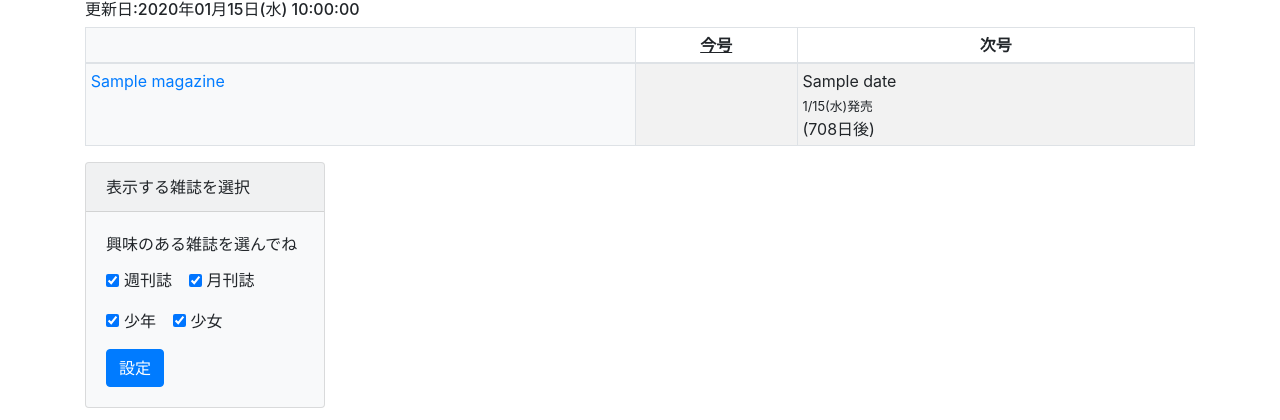
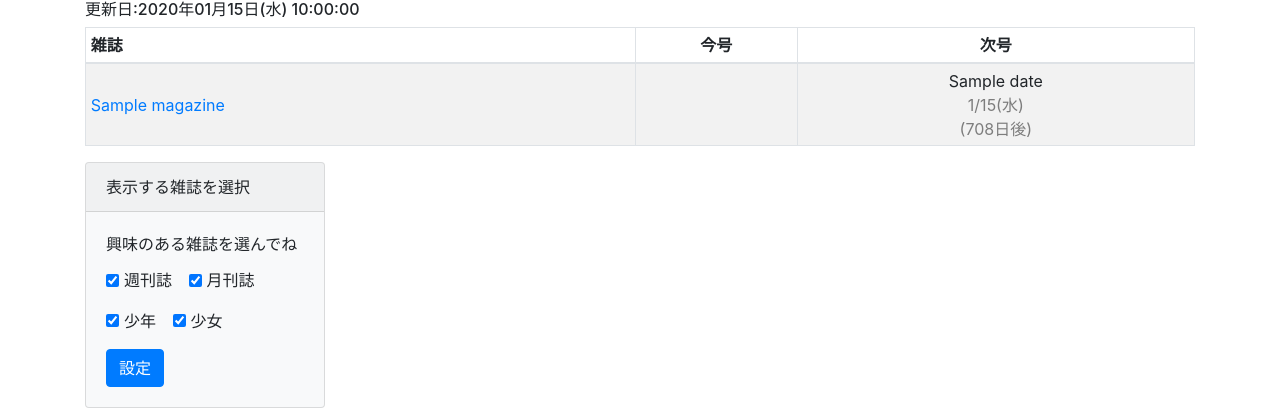
Before and after one commit to pogin503/Magazine-Checker, a PHP site: page / in a window 1280 px wide. Shown: the part 56-476 px from the top of the page. Run offline with PHP 8.4, Linux system fonts and the light colour scheme; tables that the repository leaves empty or names only in its code hold one stand-in row (values such as "Sample post"); a stand-in replaces the project's code that opens the database connection; some libraries are stand-ins or nearby versions.

Commit message:
サイトトップのテーブル見栄え変更

```diff
--- a/controller/IndexController.php
+++ b/controller/IndexController.php
@@ -15,7 +15,7 @@ class IndexController{
         }elseif(SERVER_ENV == "staging"){
             $debug       = false;
             $auto_reload = false;
-            $cache       = './twig_cache';
+            $cache       = '../view/twig_cache';
         }
 
         //テンプレートファイルがあるディレクトリ
--- a/deploy.php
+++ b/deploy.php
@@ -40,7 +40,7 @@ task('chown_folder', function () {
     writeln("初期パス: $result");
     //htdocs配下に移動し所有者変更
     $chown = 'chown -R nginx:nginx twig_cache';
-    run('cd ' . get('release_path') . '/htdocs/'. ' && '. $chown);
+    run('cd ' . get('release_path') . '/view/'. ' && '. $chown);
     writeln("変更完了");
     writeln("<comment>php-fpmを再起動</comment>");
     run('systemctl restart php72-php-fpm.service');
--- /dev/null
+++ b/htdocs/css/magazine_table.css
@@ -0,0 +1,17 @@
+td.magazine-title{
+    vertical-align: middle;
+    text-align: left;
+}
+th.magazine-title{
+    vertical-align: middle;
+    text-align: left;
+}
+th{
+    text-align: center;
+}
+td.gou{
+    text-align: center;
+}
+span.release_date{
+    color: #7d7d7d;
+}
--- a/model/Magazine.php
+++ b/model/Magazine.php
@@ -149,11 +149,11 @@ class Magazine extends ModelBase{
                 $gou     = 'next';
             }
             elseif($diff_day == 0 && $diff_abs != '-'){
-                $message = "明日発売";
+                $message = "明日";
                 $gou     = 'next';
             }
             elseif($diff_day == 0 && $diff_abs == '-'){
-                $message = "本日発売";
+                $message = "今日";
                 $gou     = 'current';
             }
             elseif($diff_day > 0 && $diff_abs == '-'){
@@ -170,7 +170,7 @@ class Magazine extends ModelBase{
             $array[$magazine_name]['status']             = $status;
             $array[$magazine_name][$gou]['title']        = $magazine['title'];
             $array[$magazine_name][$gou]['url']          = $magazine['url'];
-            $array[$magazine_name][$gou]['release_date'] = "{$date}({$this->week_jp[$week]})発売";
+            $array[$magazine_name][$gou]['release_date'] = "{$date}({$this->week_jp[$week]})";
             $array[$magazine_name][$gou]['what_day']     = "({$message})";
         }
 
--- a/view/head.html
+++ b/view/head.html
@@ -17,6 +17,7 @@
             font-family: 'Quicksand', sans-serif;
         }
     </style>
+    <link rel="stylesheet" href="./css/magazine_table.css">
     <script async src="//pagead2.googlesyndication.com/pagead/js/adsbygoogle.js"></script>
     <script>
         (adsbygoogle = window.adsbygoogle || []).push({
--- a/view/magazines.html.twig
+++ b/view/magazines.html.twig
@@ -1,16 +1,16 @@
 <h6>更新日:{{ magazine_last_update }}</h6>
-<table class="table  table-bordered table-sm table-striped">
+<table class="table table-striped table-sm table-bordered">
     <thead>
     <tr>
-        <th class='bg-light'></th>
-        <th class="text-center"><u>今号</u></th>
-        <th class="text-center">次号</th>
+        <th class='magazine-title'>雑誌</th>
+        <th class='gou'>今号</th>
+        <th class='gou'>次号</th>
     </tr>
     </thead>
     {% for key, item in magazine_current_next %}
         <tr>
             {# タイトル #}
-            <td class='bg-light'>
+            <td class='magazine-title'>
                 <a href="{{ item.current['url'] }}" target='_blank'>{{ key }}</a>
                 {# ステータスがエラーの場合 #}
                 {% if item.status == 0 %}
@@ -18,20 +18,24 @@
                 {% endif %}
             </td>
             {# 今号 #}
-            {% if item.current['what_day'] == '(本日発売)' %}
-            <td class="table-primary">
-        {% else %}
-            <td>
-                {% endif %}
-                {{ item.current['title'] }}</br>
-                <small>{{ item.current['release_date'] }}</small></br>
-                {{ item.current['what_day'] }}</br>
-            </td>
+            {% if item.current['what_day'] == '(今日)' %}
+                <td class="table-primary gou">
+            {% else %}
+                <td class="gou">
+            {% endif %}
+                    {{ item.current['title'] }}</br>
+                    <span class="release_date">
+                        {{ item.current['release_date'] }}</br>
+                        {{ item.current['what_day'] }}
+                    </span>
+                </td>
             {# 次号 #}
-            <td>
+            <td class="gou">
                 {{ item.next['title'] }}</br>
-                <small>{{ item.next['release_date'] }}</small></br>
-                {{ item.next['what_day'] }}</br>
+                <span class="release_date">
+                    {{ item.next['release_date'] }}</br>
+                    {{ item.next['what_day'] }}
+                </span>
             </td>
         </tr>
     {% endfor %}
```
Also changed, not shown: view/twig_cache/twigcache.txt (renamed from htdocs/twig_cache/twigcache.txt), 1 other file.
